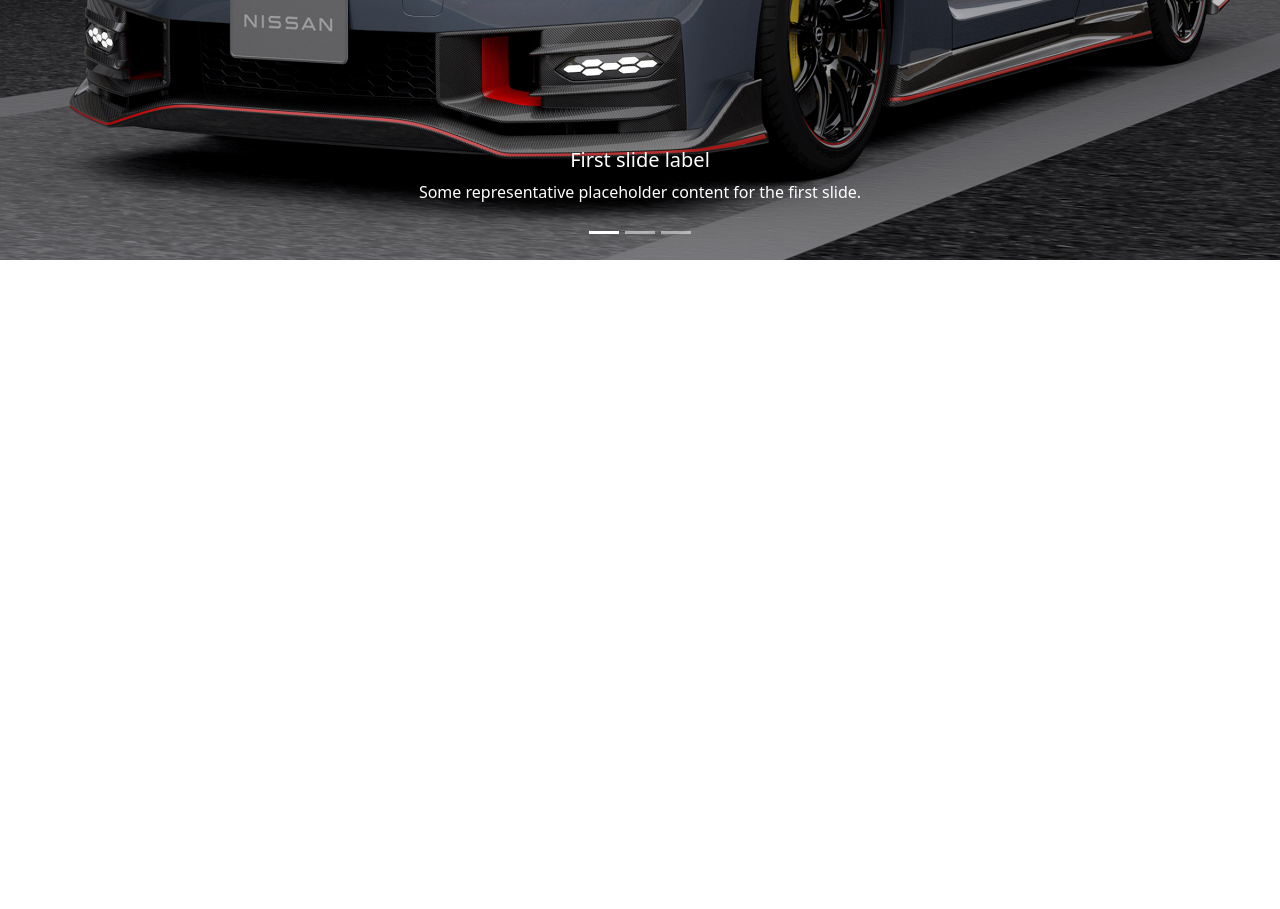
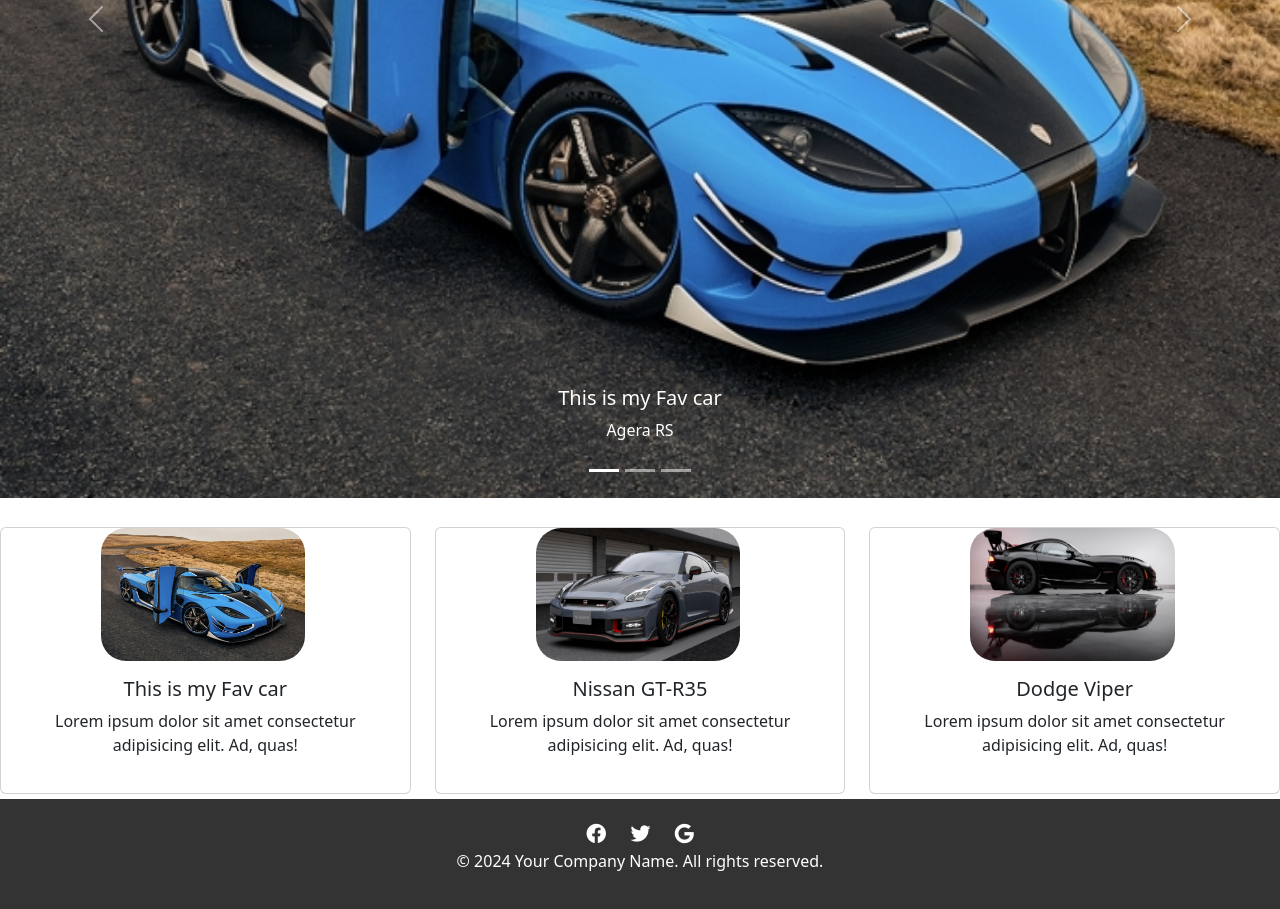
Before and after one commit to MuhammadIbrahim401/Saylani-ezam, a plain HTML site: page index.html in a window 1280 px wide. Shown: the part 526-1435 px from the top of the page. Before the commit the page ends 800 px from the top, so only its background shows below. Drawn offline with nearby package versions, Linux system fonts and the light colour scheme.

Commit message:
website proper krne ki koshish

```diff
--- a/index.html
+++ b/index.html
@@ -5,25 +5,17 @@
     <meta charset="utf-8" />
     <meta name="viewport" content="width=device-width, initial-scale=1" />
     <link rel="stylesheet" href="style.css" />
-    <title>Saylani-trial</title>
-    <!-- <link rel="font-awesome" href="https://cdnjs.cloudflare.com/ajax/libs/font-awesome/6.5.1/css/all.min.css"> -->
-    <link
-      rel="stylesheet"
-      href="https://cdnjs.cloudflare.com/ajax/libs/font-awesome/6.0.0/css/all.min.css"
-    />
-    <link
-      href="https://cdn.jsdelivr.net/npm/bootstrap@5.3.2/dist/css/bootstrap.min.css"
-      rel="stylesheet"
-      integrity="sha384-T3c6CoIi6uLrA9TneNEoa7RxnatzjcDSCmG1MXxSR1GAsXEV/Dwwykc2MPK8M2HN"
-      crossorigin="anonymous"
-    />
+    <title>Saylani-Ezam</title>
+    <link rel="stylesheet" href="https://cdnjs.cloudflare.com/ajax/libs/font-awesome/6.0.0/css/all.min.css" />
+    <link href="https://cdn.jsdelivr.net/npm/bootstrap@5.3.2/dist/css/bootstrap.min.css" rel="stylesheet"
+        integrity="sha384-T3c6CoIi6uLrA9TneNEoa7RxnatzjcDSCmG1MXxSR1GAsXEV/Dwwykc2MPK8M2HN" crossorigin="anonymous" />
 </head>
 
 <body>
     <!-- Navbar -->
 
     <nav class="navbar navbar-expand-lg bg-body-tertiary">
-        <div class="container-fluid bg-warning">
+        <div class="container-fluid">
             <a class="navbar-brand" href="#">Navbar</a>
             <button class="navbar-toggler" type="button" data-bs-toggle="collapse"
                 data-bs-target="#navbarSupportedContent" aria-controls="navbarSupportedContent" aria-expanded="false"
@@ -55,80 +47,101 @@
     <!-- Carousel -->
     <div id="carouselExampleCaptions" class="carousel slide">
         <div class="carousel-indicators">
-          <button
-            type="button"
-            data-bs-target="#carouselExampleCaptions"
-            data-bs-slide-to="0"
-            class="active"
-            aria-current="true"
-            aria-label="Slide 1"
-          ></button>
-          <button
-            type="button"
-            data-bs-target="#carouselExampleCaptions"
-            data-bs-slide-to="1"
-            aria-label="Slide 2"
-          ></button>
-          <button
-            type="button"
-            data-bs-target="#carouselExampleCaptions"
-            data-bs-slide-to="2"
-            aria-label="Slide 3"
-          ></button>
+            <button type="button" data-bs-target="#carouselExampleCaptions" data-bs-slide-to="0" class="active"
+                aria-current="true" aria-label="Slide 1"></button>
+            <button type="button" data-bs-target="#carouselExampleCaptions" data-bs-slide-to="1"
+                aria-label="Slide 2"></button>
+            <button type="button" data-bs-target="#carouselExampleCaptions" data-bs-slide-to="2"
+                aria-label="Slide 3"></button>
         </div>
         <div class="carousel-inner">
             <div class="carousel-item active">
-            <img src="img/NISSAN-GTR-LOGO.jpg" alt="..." />
+                <img src="Img/thumb_4102.jpg" alt="..." />
                 <div class="carousel-caption d-none d-md-block">
-              <h5>First slide label</h5>
-              <p>Some representative placeholder content for the first slide.</p>
+                    <h5>This is my Fav car</h5>
+                    <p>Agera RS</p>
                 </div>
             </div>
             <div class="carousel-item">
                 <img src="img/NISSAN-GTR-LOGO.jpg" alt="..." />
                 <div class="carousel-caption d-none d-md-block">
-              <h5>Second slide label</h5>
-              <p>Some representative placeholder content for the second slide.</p>
+                    <h5>Nissan GT-R35</h5>
+                    <p>Lorem ipsum dolor, sit amet consectetur adipisicing elit. Atque, nobis?</p>
                 </div>
             </div>
             <div class="carousel-item">
-            <img src="img/NISSAN-GTR-LOGO.jpg" alt="..." />
+                <img src="img/2017-Dodge-Viper-ACR-VoooDoo-II-Edition1334284_.jpg" alt="..." />
                 <div class="carousel-caption d-none d-md-block">
-              <h5>Third slide label</h5>
-              <p>Some representative placeholder content for the third slide.</p>
+                    <h5>Dodge Viper</h5>
+                    <p>Lorem ipsum dolor sit, amet consectetur adipisicing elit. Nulla, maxime!</p>
                 </div>
             </div>
         </div>
-        <button
-          class="carousel-control-prev"
-          type="button"
-          data-bs-target="#carouselExampleCaptions"
-          data-bs-slide="prev"
-        >
+        <button class="carousel-control-prev" type="button" data-bs-target="#carouselExampleCaptions"
+            data-bs-slide="prev">
             <span class="carousel-control-prev-icon" aria-hidden="true"></span>
             <span class="visually-hidden">Previous</span>
         </button>
-        <button
-          class="carousel-control-next"
-          type="button"
-          data-bs-target="#carouselExampleCaptions"
-          data-bs-slide="next"
-        >
+        <button class="carousel-control-next" type="button" data-bs-target="#carouselExampleCaptions"
+            data-bs-slide="next">
             <span class="carousel-control-next-icon" aria-hidden="true"></span>
             <span class="visually-hidden">Next</span>
         </button>
     </div>
 
-    <script
-      src="https://cdn.jsdelivr.net/npm/bootstrap@5.0.2/dist/js/bootstrap.bundle.min.js"
+    <!-- card -->
+    <div class="custom-card row row-cols-1 row-cols-md-3 g-4">
+        <div class="col">
+            <div class="card h-100">
+                <img src="Img/thumb_4102.jpg" class="card-img-top" alt="..." />
+                <div class="card-body">
+                    <h5 class="card-title">This is my Fav car</h5>
+                    <p class="card-text">
+                        Lorem ipsum dolor sit amet consectetur adipisicing elit. Ad, quas!
+                    </p>
+                </div>
+            </div>
+        </div>
+        <div class="col">
+            <div class="card h-100">
+                <img src="img/NISSAN-GTR-LOGO.jpg" class="card-img-top" alt="..." />
+                <div class="card-body">
+                    <h5 class="card-title">Nissan GT-R35</h5>
+                    <p class="card-text">
+                        Lorem ipsum dolor sit amet consectetur adipisicing elit. Ad, quas!
+                    </p>
+                </div>
+            </div>
+        </div>
+        <div class="col">
+            <div class="card h-100">
+                <img src="img/2017-Dodge-Viper-ACR-VoooDoo-II-Edition1334284_.jpg" class="card-img-top" alt="..." />
+                <div class="card-body">
+                    <h5 class="card-title">Dodge Viper</h5>
+                    <p class="card-text">
+                        Lorem ipsum dolor sit amet consectetur adipisicing elit. Ad, quas!
+                    </p>
+                </div>
+            </div>
+        </div>
+    </div>
+    <!-- Footer -->
+    <div class="footer">
+        <div class="social-icons">
+            <a href="https://www.facebook.com/" target="_blank"><i class="fab fa-facebook"></i></a>
+            <a href="https://twitter.com/" target="_blank"><i class="fab fa-twitter"></i></a>
+            <a href="https://plus.google.com/" target="_blank"><i class="fab fa-google"></i></a>
+        </div>
+        <p>&copy; 2024 Your Company Name. All rights reserved.</p>
+    </div>
+
+
+    <script src="https://cdn.jsdelivr.net/npm/bootstrap@5.0.2/dist/js/bootstrap.bundle.min.js"
         integrity="sha384-MrcW6ZMFYlzcLA8Nl+NtUVF0sA7MsXsP1UyJoMp4YLEuNSfAP+JcXn/tWtIaxVXM"
-      crossorigin="anonymous"
-    ></script>
-    <script
-      src="https://cdn.jsdelivr.net/npm/bootstrap@5.3.2/dist/js/bootstrap.bundle.min.js"
+        crossorigin="anonymous"></script>
+    <script src="https://cdn.jsdelivr.net/npm/bootstrap@5.3.2/dist/js/bootstrap.bundle.min.js"
         integrity="sha384-C6RzsynM9kWDrMNeT87bh95OGNyZPhcTNXj1NW7RuBCsyN/o0jlpcV8Qyq46cDfL"
-      crossorigin="anonymous"
-    ></script>
+        crossorigin="anonymous"></script>
 </body>
 
 </html>
--- a/style.css
+++ b/style.css
@@ -1,19 +1,19 @@
-/* * {
+* {
     margin: 0;
     padding: 0;
     box-sizing: border-box;
     font-family: Urbanist, system-ui, Avenir, Helvetica, sans-serif, Arial;
     color-scheme: light dark;
     text-align: center;
-} */
+}
 
-/*
-  .navbar {
+.navbar {
     max-width: 140rem;
     padding: 4.2rem 2.4rem;
     display: flex;
     justify-content: space-between;
-  }
+}
+/*
 
   .left-side> {
       background-image: url("img/NISSAN-GTR-LOGO.jpg");
@@ -43,7 +43,7 @@ img {
     height: 80% !important;
 }
 
-/* .card-img-top {
+.card-img-top {
     width: 50% !important;
     height: 50% !important;
     margin-left: 100px !important;
@@ -52,27 +52,37 @@ img {
     -moz-border-radius: 25px !important;
     -ms-border-radius: 25px !important;
     -o-border-radius: 25px !important;
-} */
+}
 
-/* body {
+body {
     margin: 0;
     padding: 0;
     font-family: Arial, sans-serif;
     background-color: #f4f4f4;
-} */
+}
 
-/* .footer {
+.footer {
+    margin-top: 5px;
     background-color: #333;
     color: #fff;
     padding: 20px;
     text-align: center;
     bottom: 0;
     width: 100%;
-} */
+}
 
-/* .social-icons a {
+.social-icons a {
     color: #fff;
     margin: 0 10px;
     text-decoration: none;
     font-size: 20px;
-} */
+}
+
+.custom-card{
+    margin-top: 5px !important;
+    /* padding: 0px !important; */
+}
+.col{
+
+    border-radius: 50px !important;
+}
```
Also changed, not shown: Img/2017-Dodge-Viper-ACR-VoooDoo-II-Edition1334284_.jpg (added), Img/thumb_4102.jpg (added). Lines whose indentation alone changed are shown as unchanged.
